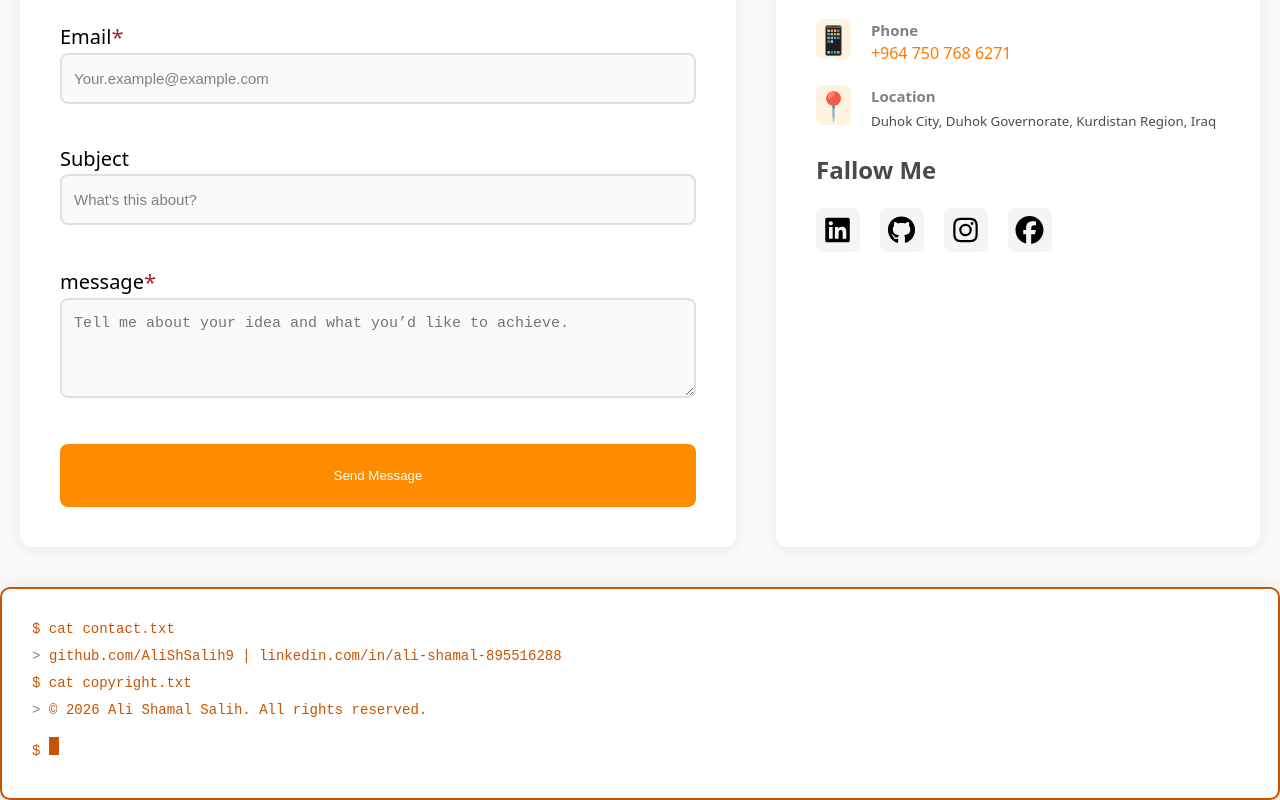
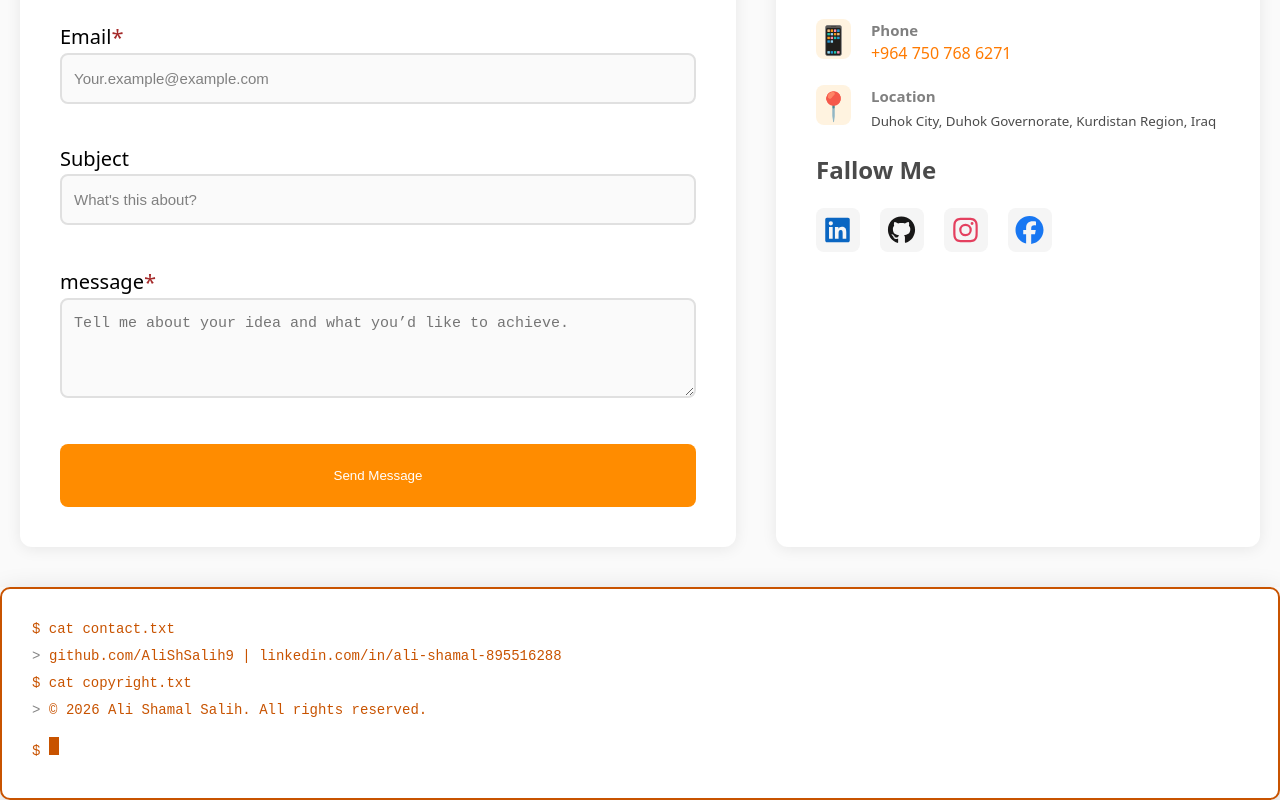
Before and after one commit to AliShSalih9/AliShamal-Portfolio, a React (Vite) app: page / in a window 1280 px wide. Shown: the part 7265-8065 px from the top of the page. Built offline with nearby package versions, Linux system fonts and the light colour scheme.

Commit message:
Update data 3

```diff
--- a/src/contact.css
+++ b/src/contact.css
@@ -377,7 +377,8 @@ textarea {
 }
 
 /* Brand colors */
-.social-icons a:nth-child(1) { color: #0A66C2; } /* LinkedIn */
-.social-icons a:nth-child(2) { color: #181717; } /* GitHub */
-.social-icons a:nth-child(3) { color: #E4405F; } /* Instagram */
-.social-icons a:nth-child(4) { color: #1877F2; } /* Facebook */
+/* Brand colors using order */
+.fallowMe-social a:nth-child(1) { color: #0A66C2; } /* LinkedIn */
+.fallowMe-social a:nth-child(2) { color: #181717; } /* GitHub */
+.fallowMe-social a:nth-child(3) { color: #E4405F; } /* Instagram */
+.fallowMe-social a:nth-child(4) { color: #1877F2; } /* Facebook */
```
